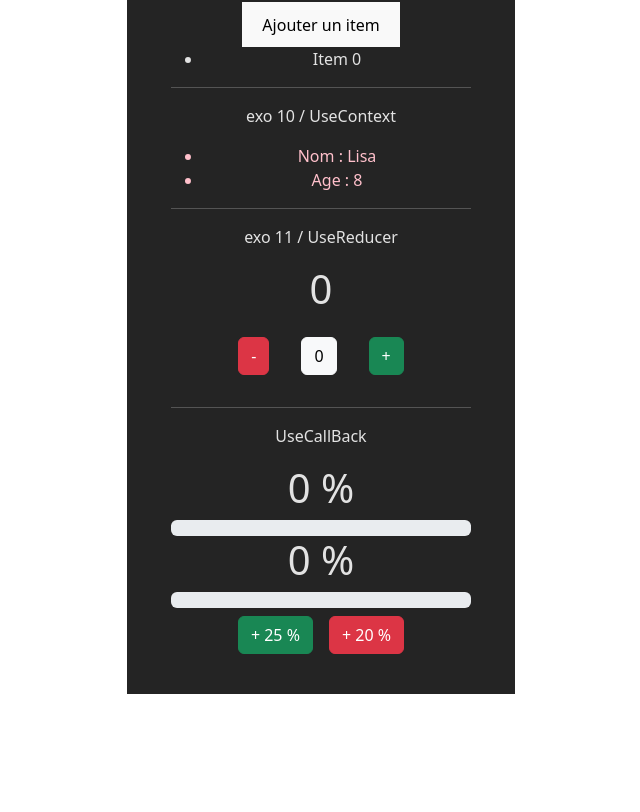
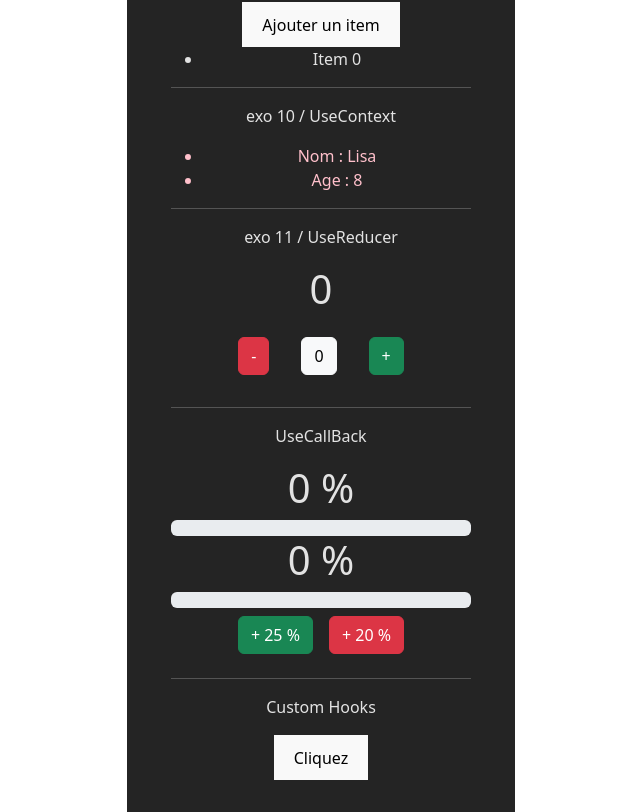
Before and after one commit to Julen37/coursREACThooks, a React (Vite) app in the folder hooksapp/: page / in a window 1280 px wide. Shown: the part 1000-1812 px from the top of the page, without its empty margins (319-959 px from the left). Before the commit the page ends 1694 px from the top, so only its background shows below. Built offline with nearby package versions, Linux system fonts and the light colour scheme.

Commit message:
custom hook useUpdateDocTitle

```diff
--- a/hooksapp/src/App.jsx
+++ b/hooksapp/src/App.jsx
@@ -18,6 +18,8 @@ import About from './pages/About'
 import ProfileRouter from './pages/ProfileRouter'
 import { BrowserRouter, Link, Route, Routes } from 'react-router-dom' //import du react router
 import PrivateRoute from './components/PrivateRoute' // pour les routes privée
+
+import ClickSayHello from './components/ClickSayHello'
 
 function App() {
 
@@ -94,6 +96,9 @@ function App() {
         <CountBar text="CountTwo" count={countTwo.value} bgColor={countTwo.btnColor}/>
         <Button handleClick={incrementCountOne} btnColor={countOne.btnColor} increment={countOne.increment}> Count 1</Button>
         <Button handleClick={incrementCountTwo} btnColor={countTwo.btnColor} increment={countTwo.increment}> Count 2</Button>
+        <hr />
+        <p>Custom Hooks</p>
+        <ClickSayHello/>
       </div>
   )
 }
--- /dev/null
+++ b/hooksapp/src/components/ClickSayHello.jsx
@@ -0,0 +1,23 @@
+import { useState, useEffect } from 'react'
+import useUpdateDocTitle from '../hooks/useUpdateDocTitle';
+
+
+function ClickSayHello() {
+
+    const [text, setText] = useState('');
+
+    // useEffect(() => {
+    //     // console.dir(document); // la direction, voir tout ce que contient en console sur lequel on va agir
+    //     // document.title = text;
+    //     document.title = `Titre : ${text}`;
+
+    // }, [text]);
+
+    useUpdateDocTitle(text);
+
+  return (
+    <button onClick={() => setText("Hello World")}>Cliquez</button>
+  )
+}
+
+export default ClickSayHello
--- /dev/null
+++ b/hooksapp/src/hooks/useUpdateDocTitle.jsx
@@ -0,0 +1,16 @@
+import React, { useEffect } from 'react'
+
+function useUpdateDocTitle(arg) {
+
+    useEffect(() => {
+        document.title = `Titre : ${arg}`;
+    }, [arg]);
+
+    return (
+        <div>
+
+        </div>
+    )
+}
+
+export default useUpdateDocTitle
```
